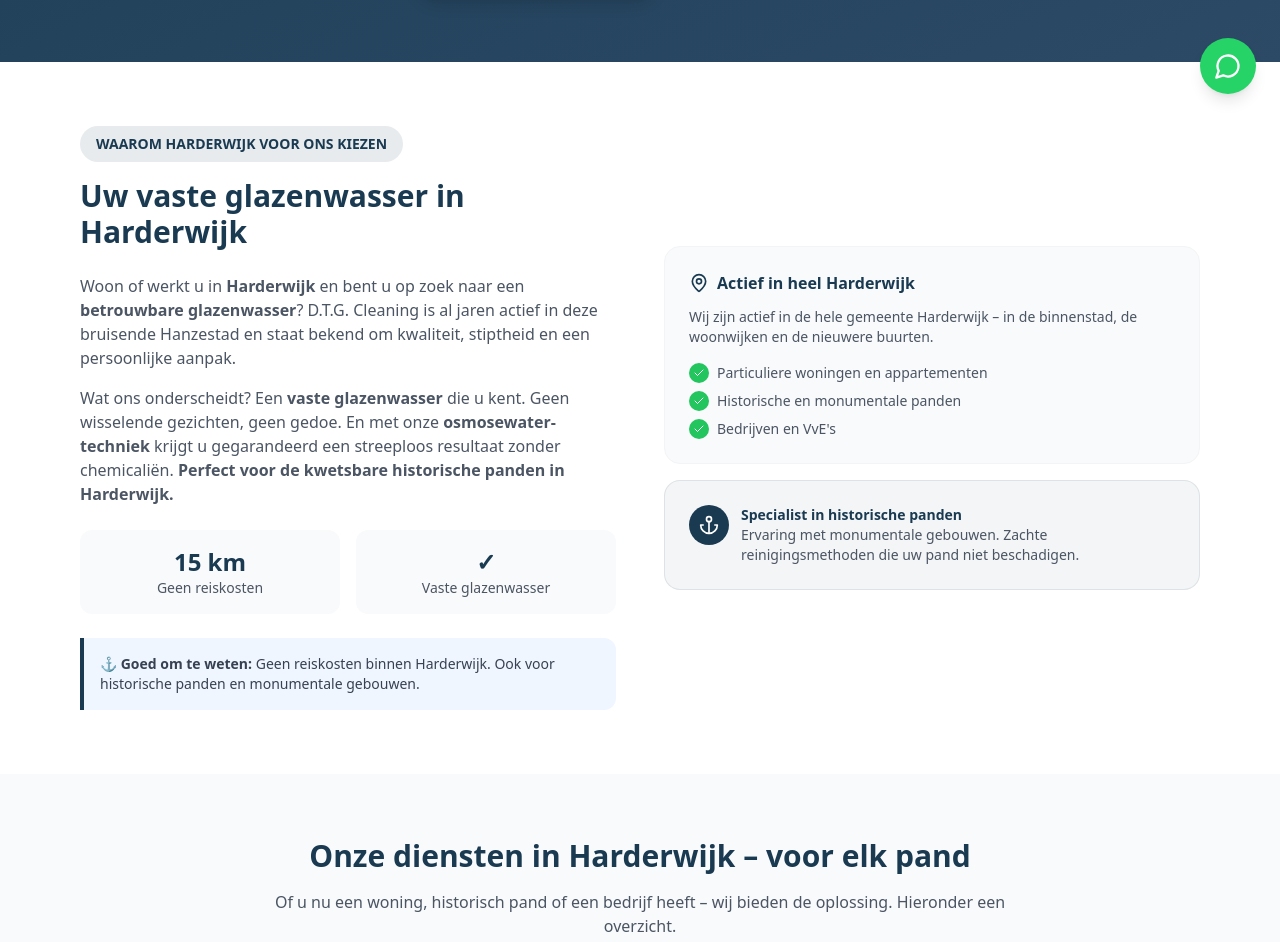
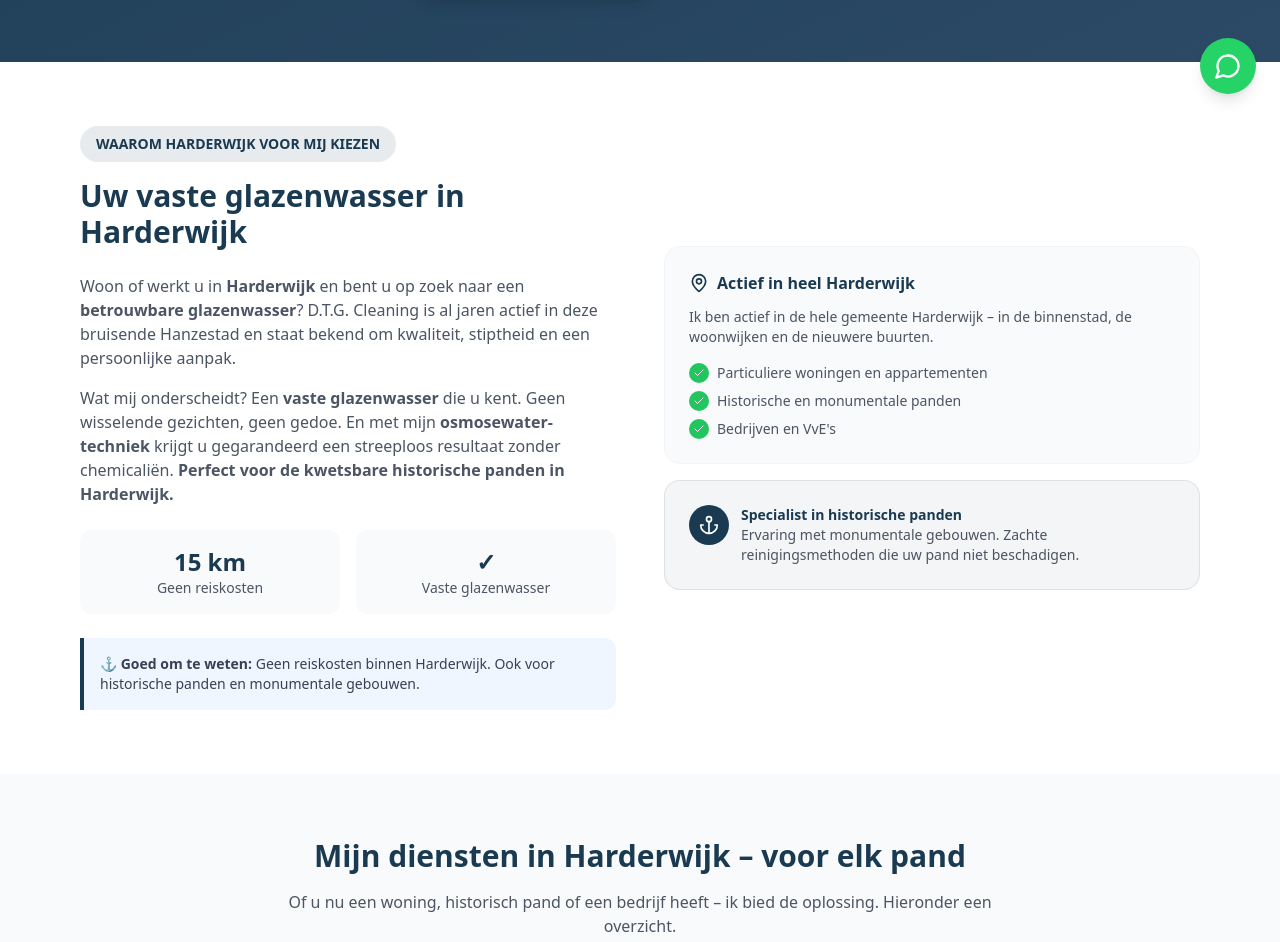
Before and after one commit to Maximustopdeals/dtgcleaning, a Next.js app: page /werkgebied/harderwijk in a window 1280 px wide. Shown: the part 610-1552 px from the top of the page. Built offline with nearby package versions, Linux system fonts and the light colour scheme.

Commit message:
Change text to reflect personal service in Harderwijk

```diff
--- a/app/werkgebied/harderwijk/page.tsx
+++ b/app/werkgebied/harderwijk/page.tsx
@@ -129,7 +129,7 @@ export default function GlazenwasserHarderwijk() {
           <div className="grid lg:grid-cols-2 gap-12 items-center">
             <div>
               <span className="inline-block bg-[#1a3a52]/10 text-[#1a3a52] rounded-full px-4 py-2 text-sm font-semibold mb-4">
-                WAAROM HARDERWIJK VOOR ONS KIEZEN
+                WAAROM HARDERWIJK VOOR MIJ KIEZEN
               </span>
               <h2 className="text-3xl font-bold text-[#1a3a52] mb-6">
                 Uw vaste glazenwasser in Harderwijk
@@ -141,9 +141,9 @@ export default function GlazenwasserHarderwijk() {
                 bekend om kwaliteit, stiptheid en een persoonlijke aanpak.
               </p>
               <p className="text-gray-600 mb-6">
-                Wat ons onderscheidt? Een{" "}
+                Wat mij onderscheidt? Een{" "}
                 <strong>vaste glazenwasser</strong> die u kent. Geen wisselende
-                gezichten, geen gedoe. En met onze{" "}
+                gezichten, geen gedoe. En met mijn{" "}
                 <strong>osmosewater-techniek</strong> krijgt u gegarandeerd een
                 streeploos resultaat zonder chemicaliën.{" "}
                 <strong>
@@ -178,7 +178,7 @@ export default function GlazenwasserHarderwijk() {
                   <MapPin className="w-5 h-5 mr-2" /> Actief in heel Harderwijk
                 </h3>
                 <p className="text-sm text-gray-600 mb-4">
-                  Wij zijn actief in de hele gemeente Harderwijk – in de
+                  Ik ben actief in de hele gemeente Harderwijk – in de
                   binnenstad, de woonwijken en de nieuwere buurten.
                 </p>
                 <ul className="text-sm text-gray-600 space-y-2">
@@ -222,11 +222,11 @@ export default function GlazenwasserHarderwijk() {
         <div className="max-w-7xl mx-auto px-4">
           <div className="text-center mb-12">
             <h2 className="text-3xl font-bold text-[#1a3a52] mb-4">
-              Onze diensten in Harderwijk – voor elk pand
+              Mijn diensten in Harderwijk – voor elk pand
             </h2>
             <p className="text-gray-600 max-w-3xl mx-auto">
-              Of u nu een woning, historisch pand of een bedrijf heeft – wij
-              bieden de oplossing. Hieronder een overzicht.
+              Of u nu een woning, historisch pand of een bedrijf heeft – ik
+              bied de oplossing. Hieronder een overzicht.
             </p>
           </div>
 
@@ -300,7 +300,7 @@ export default function GlazenwasserHarderwijk() {
               {
                 icon: Calendar,
                 title: "Vaste planning",
-                desc: "U weet precies wanneer wij komen – vaste routes in Harderwijk.",
+                desc: "U weet precies wanneer ik kom – vaste routes in Harderwijk.",
               },
               {
                 icon: Users,
@@ -351,7 +351,7 @@ export default function GlazenwasserHarderwijk() {
                   In Harderwijk hebben veel panden hoge ramen – zeker de
                   karakteristieke monumentale gebouwen in de binnenstad. Normaal
                   gesproken hebt u dan een dure steiger of hoogwerker nodig. Met
-                  onze <strong>telescoopbewassing</strong> kunnen wij tot{" "}
+                  mijn <strong>telescoopbewassing</strong> kan ik tot{" "}
                   <strong>13,5 meter hoogte</strong> werken – zonder extra
                   kosten.
                 </p>
@@ -391,7 +391,7 @@ export default function GlazenwasserHarderwijk() {
               Glazenwasser in Harderwijk nodig?
             </h2>
             <p className="text-white/80 text-sm mb-5">
-              Vraag vrijblijvend een offerte aan – wij komen graag langs.
+              Vraag vrijblijvend een offerte aan – ik kom graag langs.
             </p>
 
             <div className="flex flex-col sm:flex-row justify-center gap-3">
```
